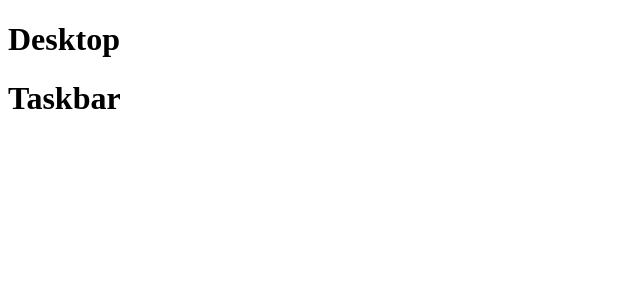
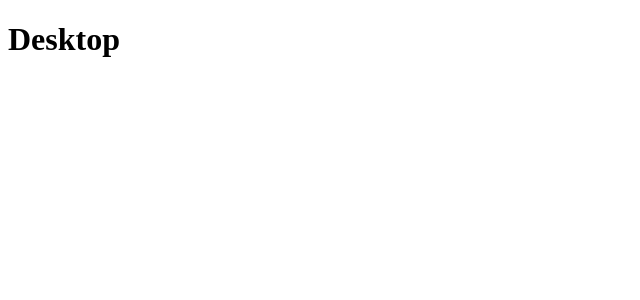
Before and after one commit to augustynd02/augustynOS, a React (Vite) app: page / in a window 1280 px wide. Shown: the top 300 px of the page, without its empty margins (0-640 px from the left). Built offline with nearby package versions, Linux system fonts and the light colour scheme.

Commit message:
feat: add mvp taskbar and tests

```diff
--- a/src/App.tsx
+++ b/src/App.tsx
@@ -3,10 +3,10 @@ import Taskbar from "./components/Taskbar/Taskbar"
 
 function App() {
   return (
-    <>
+    <main data-testid="app">
       <Desktop />
       <Taskbar />
-    </>
+    </main>
   )
 }
 
--- a/src/components/Taskbar/Taskbar.tsx
+++ b/src/components/Taskbar/Taskbar.tsx
@@ -1,7 +1,18 @@
 function Taskbar() {
     return (
-        <div data-testid="taskbar">
-            <h1>Taskbar</h1>
+        <div data-testid="taskbar" id="taskbar">
+            <StartMenu />
+            <div className="tabs" data-testid="tabs">
+
+            </div>
+        </div>
+    )
+}
+
+function StartMenu() {
+    return (
+        <div data-testid="startmenu" id="startmenu">
+            <div className="icon"></div>
         </div>
     )
 }
```
Also changed, not shown: 1 other file (tests, documents, lock files or other folders).
